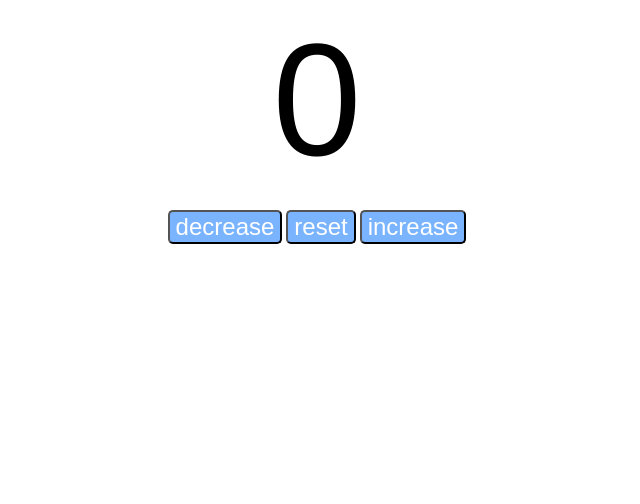
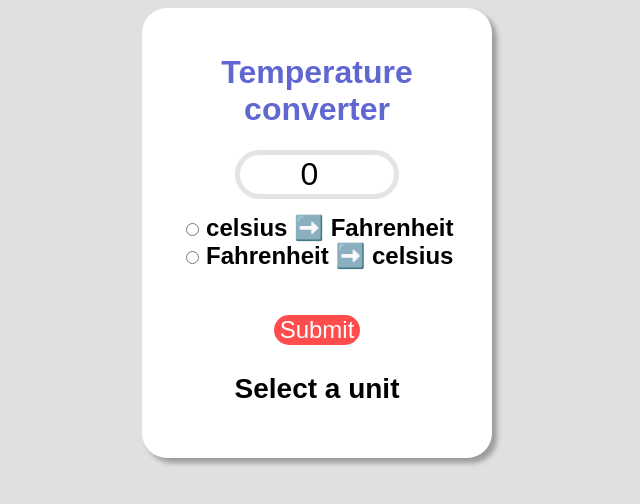
Before and after one commit to amitabhsingh64/BridgeLabz, a plain HTML site: page Js-brocode/website/index.html in a window 1280 px wide. Shown: the whole page, without its empty margins (323-963 px from the left). Drawn offline with Linux system fonts and the light colour scheme.

Commit message:
feat: temperature converter using js.

```diff
--- a/Js-brocode/website/index.html
+++ b/Js-brocode/website/index.html
@@ -7,12 +7,17 @@
     <link rel="stylesheet" href="style.css">
 </head>
 <body>
-    <label id="count_label">0</label><br>
-    <div id="btnContainer">
-        <button id="decrease" class="buttons">decrease</button>
-        <button id="reset" class="buttons">reset</button>
-        <button id="increase" class="buttons">increase</button>
-    </div>
+    <form>
+        <h1>Temperature converter</h1>
+        <input type="number" id="textbox" value="0"><br>
+        <input type="radio" id="toFahrenheit" name="unit">
+        <label for="toFahrenheit">celsius ➡️ Fahrenheit</label><br>
+
+        <input type="radio" id="toCelsius" name="unit">
+        <label for="toCelsius">Fahrenheit ➡️ celsius</label><br>
+        <button type="button" onclick="convert()">Submit</button>
+        <p id="result">Select a unit</p>
+    </form>
     <script src="index.js"></script>
 </body>
 </html>
--- a/Js-brocode/website/index.js
+++ b/Js-brocode/website/index.js
@@ -46,5 +46,139 @@ resetBtn.onclick = function(){
 */
 
 //random number generator
+/*
+let randomNum = Math.rand();
+*/
+//ternary operator (compact if-else)
+// condition? codeIfTruce: codeIfFalse;
+/*
+x=1
+x>5?console.log("True"):console.log("False");
+*/
 
-let randomNum = Math.rand();
+//Switch statements
+/*
+let day = "b"
+switch(day){
+    case 1:
+        console.log("Monday");
+        break;
+    case 2:
+        console.log("Tuesday");
+        break;
+    case 3:
+        console.log("wednesday");
+        break;
+    case 4:
+        console.log("Thursday");
+        break;
+    case 5:
+        console.log("Friday");
+        break;
+    case 6:
+        console.log("Saturday");
+        break;
+    case 7:
+        console.log("Sunday");
+        break;
+    default:
+        console.log(`${day} is invalid`)
+
+}
+*/
+
+//String methods
+//check notion
+
+//method chaining
+//let userName = window.prompt("Enter your Username");
+//---- No Method Chaining ----
+
+/*
+userName = userName.trim();
+
+let letter = userName.charAt(0);
+letter=letter.toUpperCase();
+
+let extraletters = userName.slice(1);
+extraletters = extraletters.toLowerCase();
+userName = letter + extraletters;
+console.log(userName);
+*/
+/*
+//--- Method chaining ---
+userName = userName.trim().charAt(0).toUpperCase(); + userName.trim().slice(1).toLowerCase();
+*/
+
+//Logical operators = used to combine or manipulate boolean values(true or false)
+
+// And = &&
+// OR = ||
+// Not = !
+
+//Number guessing game
+/*
+const minNum = 1;
+const maxNum = 100;
+const answer = Math.floor(Math.random() * (maxNum-minNum+1)) + minNum;
+
+let attempts = 0;
+let guess;
+let running=true;
+let count=0;
+
+while(running){
+    guess=window.prompt(`Guess a number between ${minNum} and ${maxNum} in max 10 attempts`);
+    guess=Number(guess);
+    count++;
+    if(guess==answer){
+        window.alert("nice one!")
+        running=false;
+    }
+    if(count>10){
+        break;
+    }
+}
+
+window.alert("you failed!");
+*/
+
+//Functions
+/*
+function happyBirthday(userName){
+    let counter=0;
+    while(true){
+        console.log(`Happy Birthday ${userName} ${counter}`);
+        counter++;
+        if(counter>10){
+            break;
+        }
+    }
+}
+happyBirthday("Amitabh");
+*/
+
+//temperature conversion program
+
+const textbox = document.getElementById("textbox");
+const toFahrenheit = document.getElementById("toFahrenheit");
+const toCelsius = document.getElementById("toCelsius");
+const result = document.getElementById("result");
+let temp;
+
+
+function convert(){
+    if(toFahrenheit.checked){
+        //result.textContent = "selected to Fahrenheit";
+        temp = Number(textbox.value);
+        temp = temp * 9 / 5 + 32;
+        result.textContent = temp.toFixed(1) + "°F";
+    }else if(toCelsius.checked){
+        //result.textContent = "selected to Celsius";
+        temp = Number(textbox.value);
+        temp = (temp-32) * (5 /9);
+        result.textContent = temp + "°C";
+    }else{
+        result.textContent = "select a unit!!";
+    }
+}
--- a/Js-brocode/website/style.css
+++ b/Js-brocode/website/style.css
@@ -1,23 +1,51 @@
-#count_label{
-    display: block;
-    text-align: center;
-    font-size: 10em;
-    font-family:Helvetica;
-}
-#btnContainer{
-    text-align:center;
+body{
+    font-family: sans-serif;
+    background-color: hsl(0, 3%, 88%);
 }
 
-.buttons{
-    padding: 10px,20px;
-    font-size: 1.5em;
-    color:white;
-    background-color: hsl(214, 100%, 74%);
-    border-radius: 5px;
-    cursor: pointer;
-    transition: background-color 0.25s;
+h1{
+    color:rgb(97, 103, 209)
 }
 
-.buttons:hover{
-    background-color: hsl(214, 68%, 41%);
+form{
+    background-color: hsl(0, 0%, 100%);
+    text-align: center;
+    max-width: 300px;
+    margin: auto;
+    padding: 25px;
+    border-radius: 25px;
+    box-shadow: 5px 5px 5px hsl(0, 0%,0%,.3);
 }
+
+#textbox{
+    width: 50%;
+    text-align: center;
+    font-size: 2em;
+    border: 5px solid rgba(199, 196, 196, 0.457);
+    border-radius: 25px;
+    margin-bottom: 15px;
+}
+
+label{
+    font-size: 1.5em;
+    font-weight: bold;
+}
+
+button{
+    margin-top: 15%;
+    background-color: hsl(0,100%,65%);
+    font-size: 1.5em;
+    border: none;
+    border-radius: 25px;
+    padding: 10px, 15px;
+    color: white;
+    cursor: pointer;
+}
+button:hover{
+    background-color: hsl(0,100%,50%);
+}
+
+#result{
+    font-size: 1.75em;
+    font-weight: bold;
+}
```
